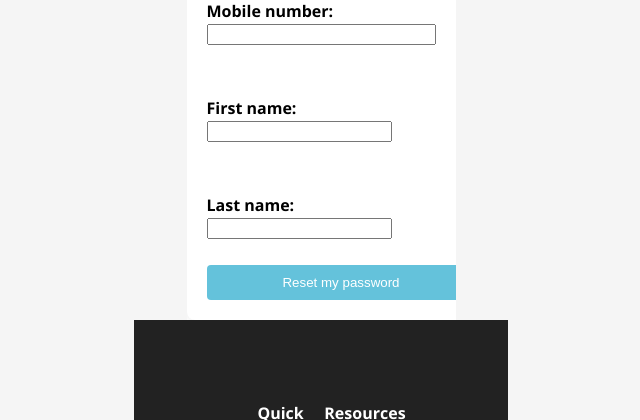
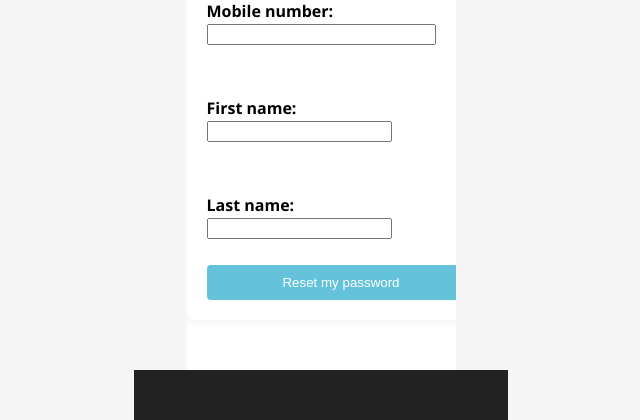
Before and after one commit to nespo/Listing, a Django app: template templates/registration/password_reset.html in a window 1280 px wide. Shown: the part 911-1331 px from the top of the page, without its empty margins (319-959 px from the left). Run offline with Django 5.2, Linux system fonts and the light colour scheme; the template is opened without the code that fills it: values that come from a table or form of the project are taken from there, others are empty; the visitor is signed in with stand-in values (Sample User, id 1); parts of the project's set-up code (start-up, migrations or seed data) failed here and were passed over; some libraries are stand-ins or nearby versions.

```diff
--- a/templates/registration/password_reset.html
+++ b/templates/registration/password_reset.html
@@ -20,6 +20,8 @@
         max-width: 400px;
         margin: 0 auto;
         /*text-align: center;*/
+        margin-top: 50px;
+        margin-bottom: 50px;
     }
     button {
         background-color: #64C2DB;
```
